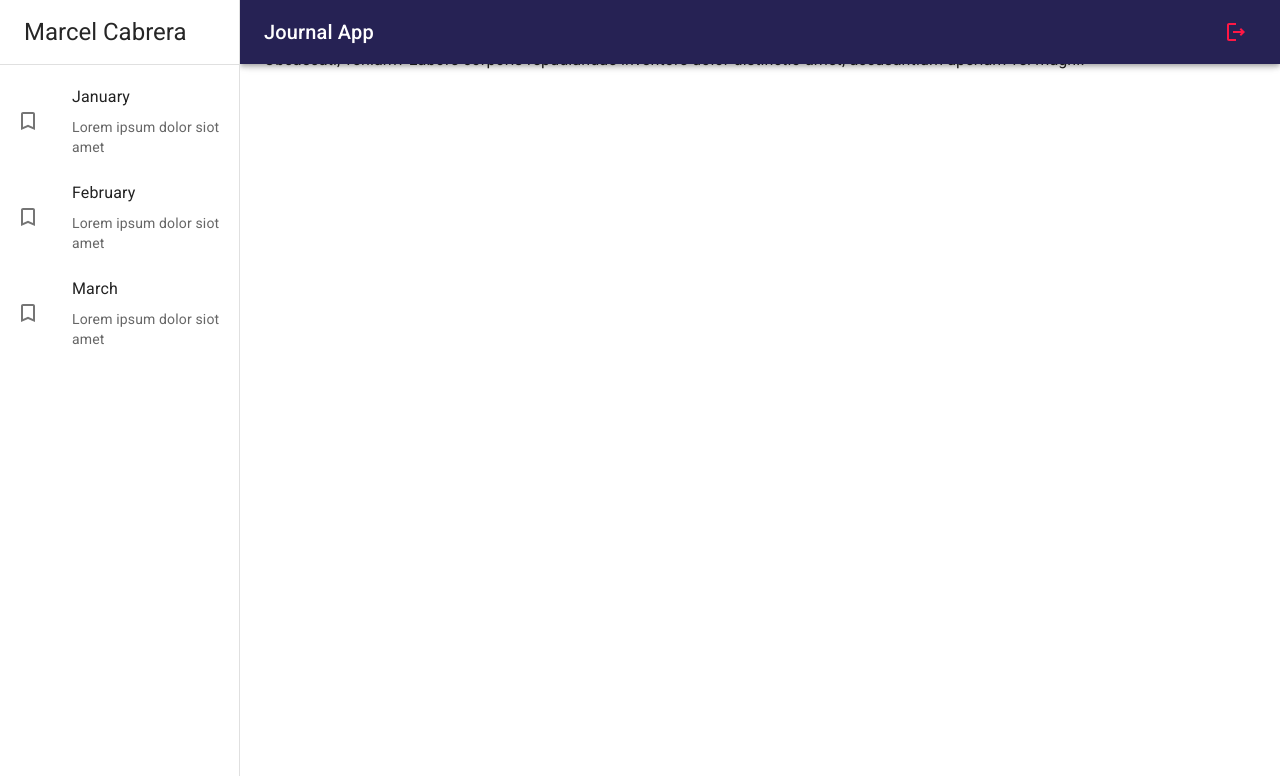
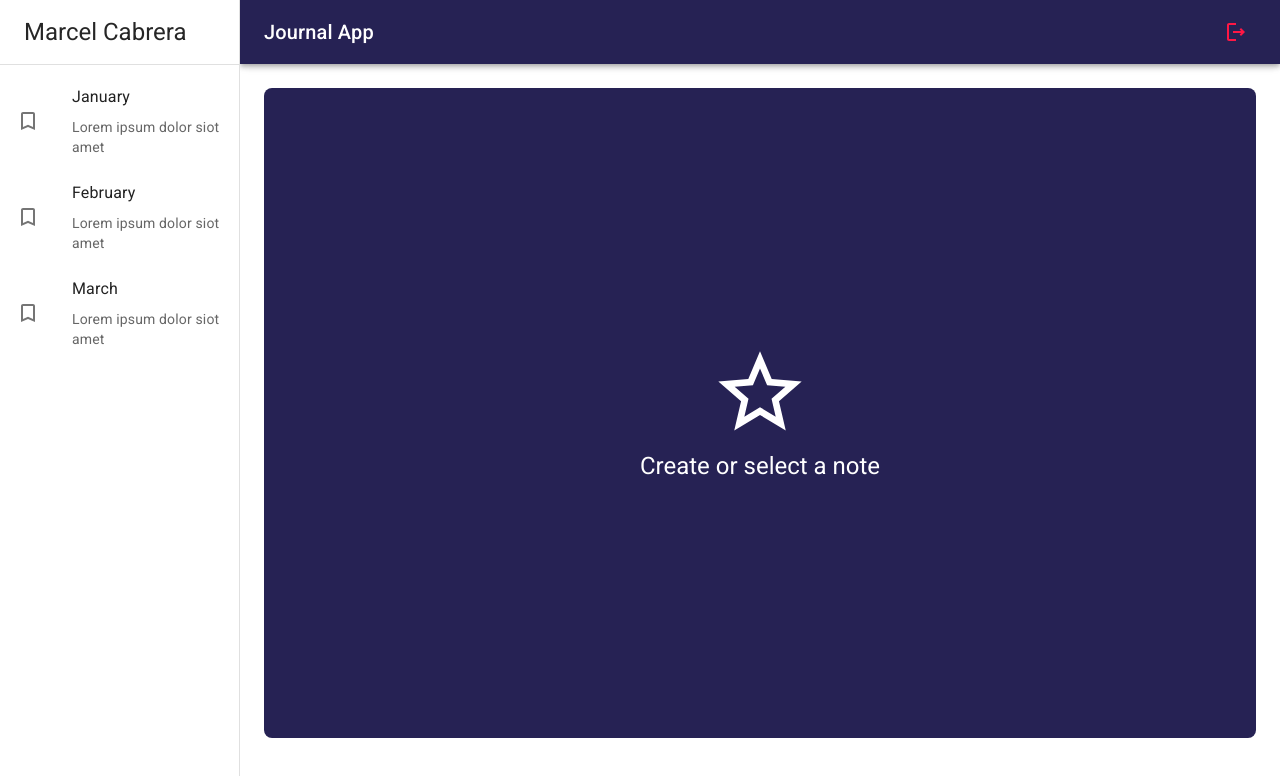
Before and after one commit to machelinos/react-05-journal-app, a React (Vite) app: page / in a window 1280 px wide. Shown: the top 776 px of the page. Built offline with nearby package versions, Linux system fonts and the light colour scheme.

Commit message:
Journal App - Nothing Selected View

```diff
--- a/src/journal/layout/JournalLayout.jsx
+++ b/src/journal/layout/JournalLayout.jsx
@@ -1,4 +1,4 @@
-import { Box } from "@mui/material"
+import { Box, Toolbar } from "@mui/material"
 import { Navbar, Sidebar } from "../components";
 
 const drawerWidth = 240;
@@ -13,7 +13,7 @@ export const JournalLayout = ({children}) => {
 
         <Box component="main" sx={{flexGrow: 1, p:3}}>
 
-            {/* Toolbar */}
+            <Toolbar />
 
             { children }
         </Box>
--- a/src/journal/pages/JournalPage.jsx
+++ b/src/journal/pages/JournalPage.jsx
@@ -1,10 +1,11 @@
 import { Typography } from "@mui/material"
 import { JournalLayout } from "../layout/JournalLayout"
+import { NothingSelectedView } from "../views/NothingSelectedView"
 
 export const JournalPage = () => {
   return (
     <JournalLayout>
-      <Typography>Lorem ipsum dolor sit amet consectetur adipisicing elit. Ipsam quidem obcaecati saepe expedita commodi fugiat, facere voluptatum. Obcaecati, veniam? Labore corporis repudiandae inventore dolor distinctio amet, accusantium aperiam vel magni.</Typography>
+      <NothingSelectedView />
     </JournalLayout>
   )
 }
--- /dev/null
+++ b/src/journal/views/NothingSelectedView.jsx
@@ -0,0 +1,25 @@
+import StarOutline from "@mui/icons-material/StarOutline"
+import { Grid, Typography } from "@mui/material"
+
+export const NothingSelectedView = () => {
+  return (
+    <Grid
+        container
+        direction="column"
+        alignItems="center"
+        justifyContent="center"
+        spacing={0}
+        sx={{minHeight: 'calc(100vh - 150px)', backgroundColor:'primary.main', borderRadius: 2}}
+    >
+        <Grid item>
+            <StarOutline sx={{color: 'white', fontSize: 100}} />
+        </Grid>
+
+        <Grid item>
+            <Typography variant="h5" sx={{color: 'white'}}>Create or select a note</Typography>
+        </Grid>
+
+    </Grid>
+
+  )
+}
--- /dev/null
+++ b/src/journal/views/index.js
@@ -0,0 +1 @@
+export * from './NothingSelectedView';
```
